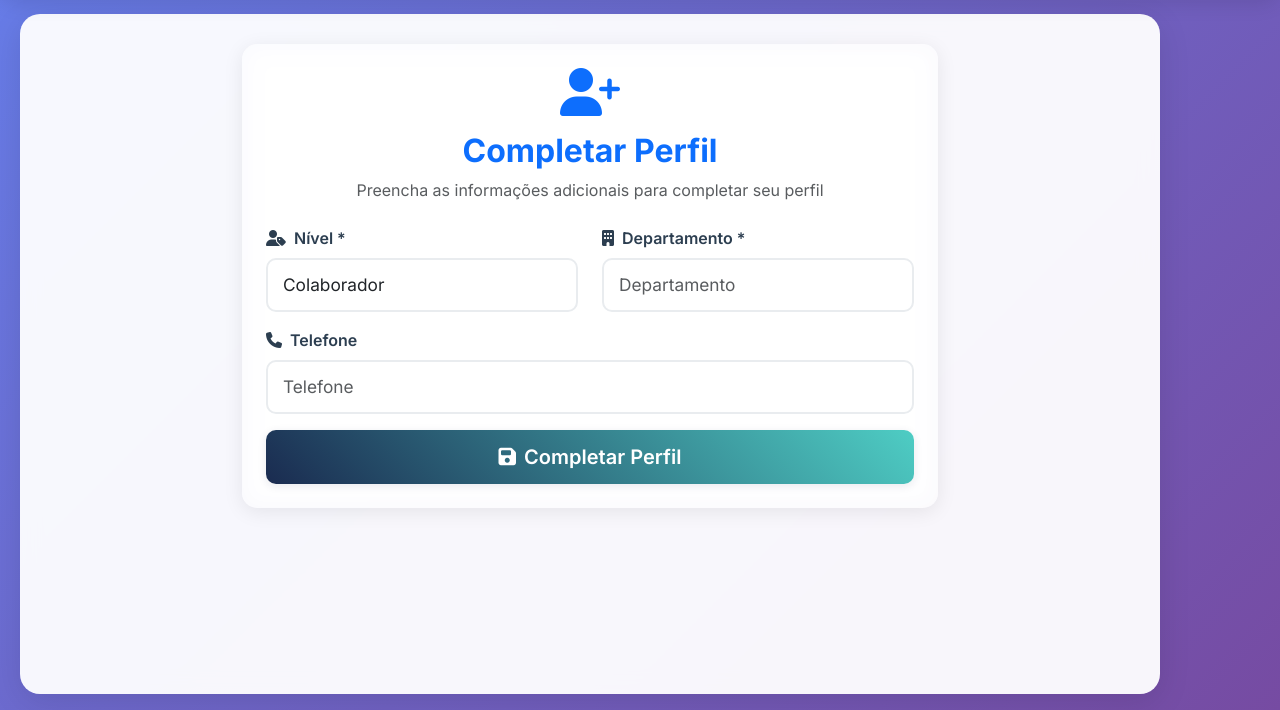
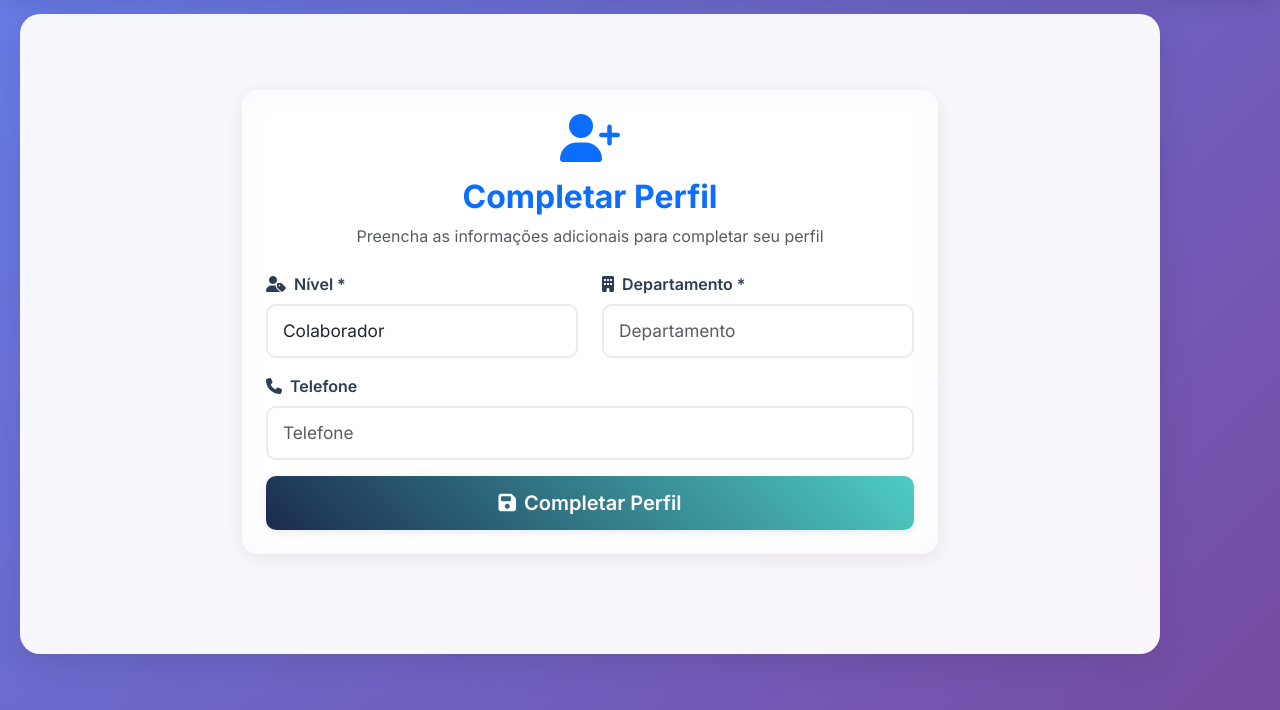
Before and after one commit to Paulobpaiva/Sistema-de-Controle-de-Projeto, a Django app: page /accounts/complete-profile/ in a window 1280 px wide. Shown: the part 90-800 px from the top of the page. Run offline with Django 5.2, Linux system fonts and the light colour scheme; a user stored in the database is signed in.

Commit message:
Salvando alterações locais antes do pull

```diff
--- a/project/settings.py
+++ b/project/settings.py
@@ -156,9 +156,9 @@
 CRISPY_TEMPLATE_PACK = "bootstrap5"
 
 # Authentication
-LOGIN_REDIRECT_URL = "dashboard:index"
-LOGOUT_REDIRECT_URL = "accounts:login"
-LOGIN_URL = "accounts:login"
+LOGIN_REDIRECT_URL = "/dashboard/"
+LOGOUT_REDIRECT_URL = "/accounts/login/"
+LOGIN_URL = "/accounts/login/"
 
 # Messages
 from django.contrib.messages import constants as messages
--- a/templates/base.html
+++ b/templates/base.html
@@ -294,7 +294,8 @@
     </nav>
     <div style="height: 80px;"></div> <!-- Espaço para a navbar fixa -->
     <!-- Conteúdo principal -->
-    <div class="main-content container mt-4">
+    {% block main_content %}
+    <div class="main-content container mt-4 centraliza-tela">
         <!-- Messages -->
         {% if messages %}
             {% for message in messages %}
@@ -309,6 +310,16 @@
         <!-- Page Content -->
         {% block content %}{% endblock %}
     </div>
+    <style>
+    .centraliza-tela {
+        min-height: 80vh;
+        display: flex;
+        flex-direction: column;
+        align-items: center;
+        justify-content: center;
+    }
+    </style>
+    {% endblock %}
 
     <!-- Bootstrap 5 JS -->
     <script src="https://cdn.jsdelivr.net/npm/bootstrap@5.3.0/dist/js/bootstrap.bundle.min.js"></script>
```
Also changed, not shown: db.sqlite3.
